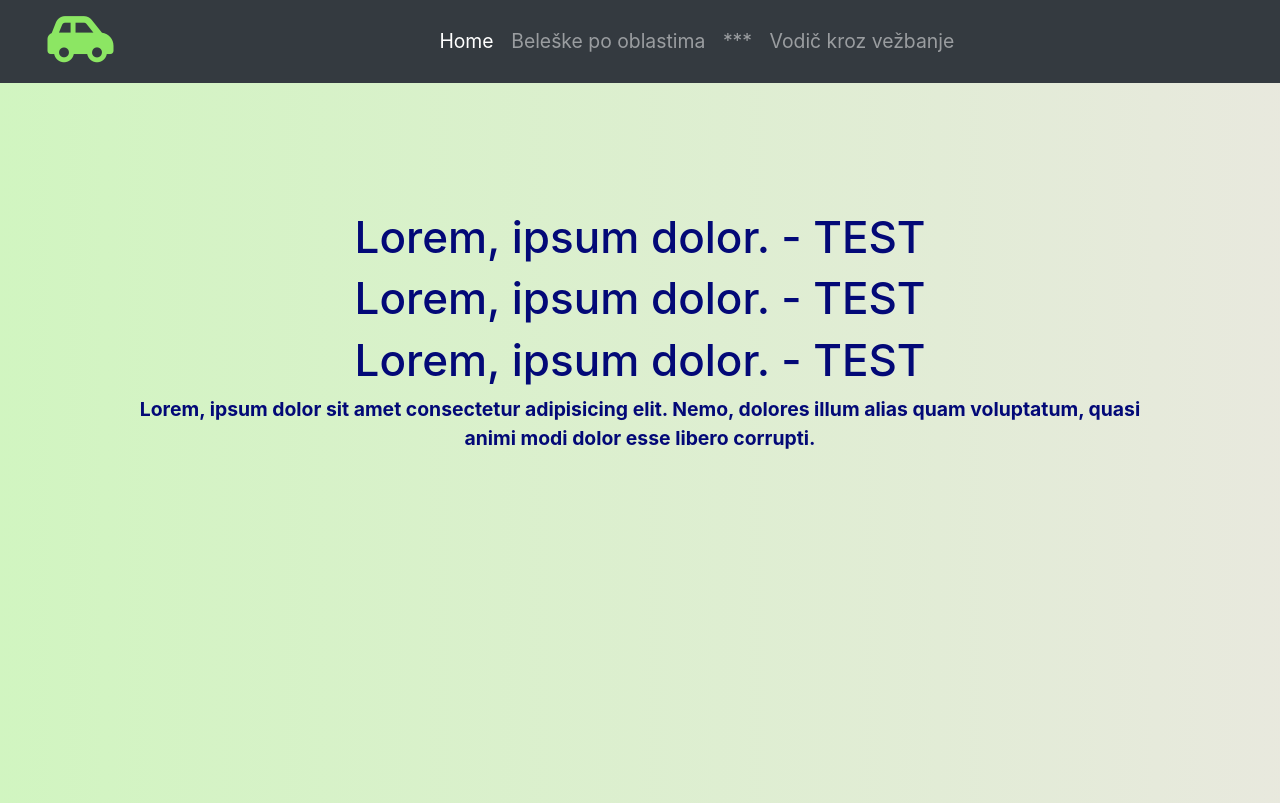
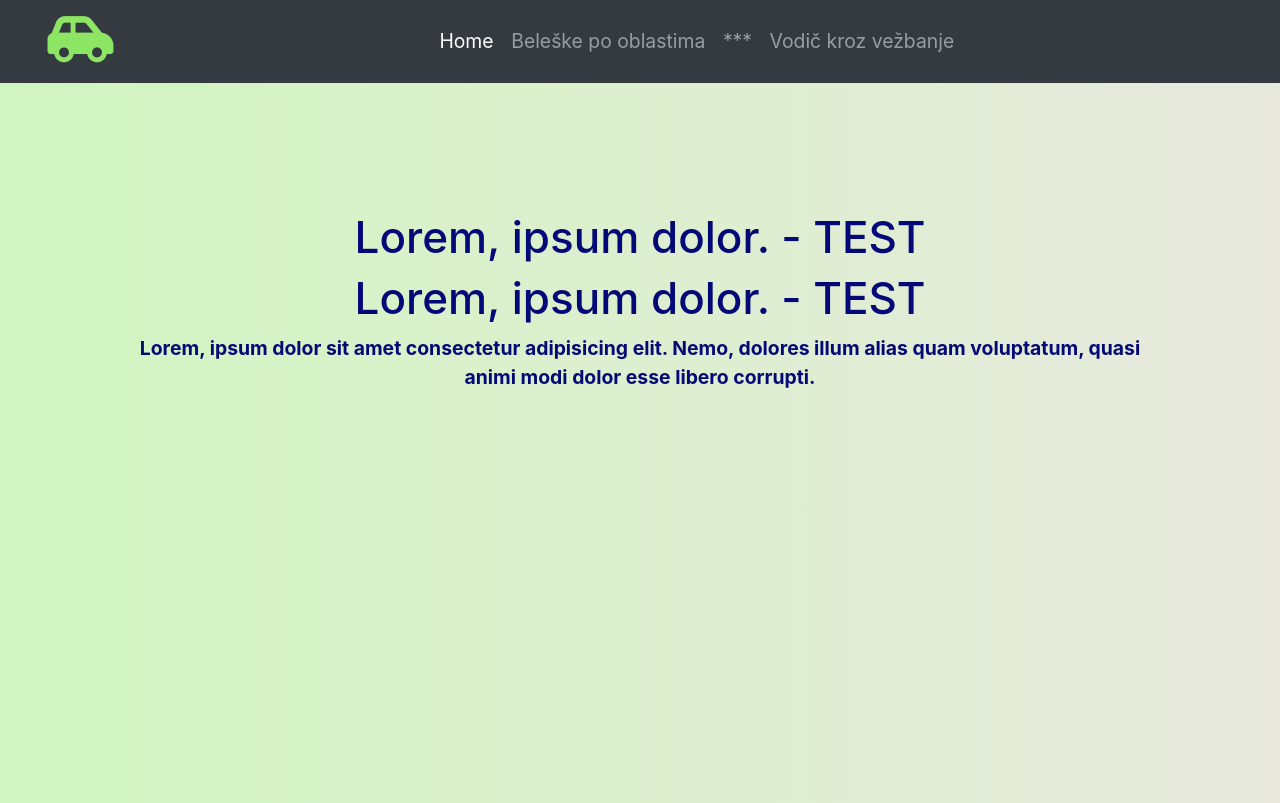
Before and after one commit to skakadak/autoskola, a plain HTML site: page index.html in a window 1280 px wide. Drawn offline with nearby package versions, Linux system fonts and the light colour scheme.

Commit message:
Commit kroz git bash

```diff
--- a/index.html
+++ b/index.html
@@ -39,7 +39,7 @@
     <div class="headText">
       <h1>Lorem, ipsum dolor. - TEST</h1>
       <h1>Lorem, ipsum dolor. - TEST</h1>
-      <h1>Lorem, ipsum dolor. - TEST</h1>
+
 
     <p>Lorem, ipsum dolor sit amet consectetur adipisicing elit. Nemo, dolores illum alias quam voluptatum, quasi animi modi dolor esse libero corrupti.</p>
     </div>
```
